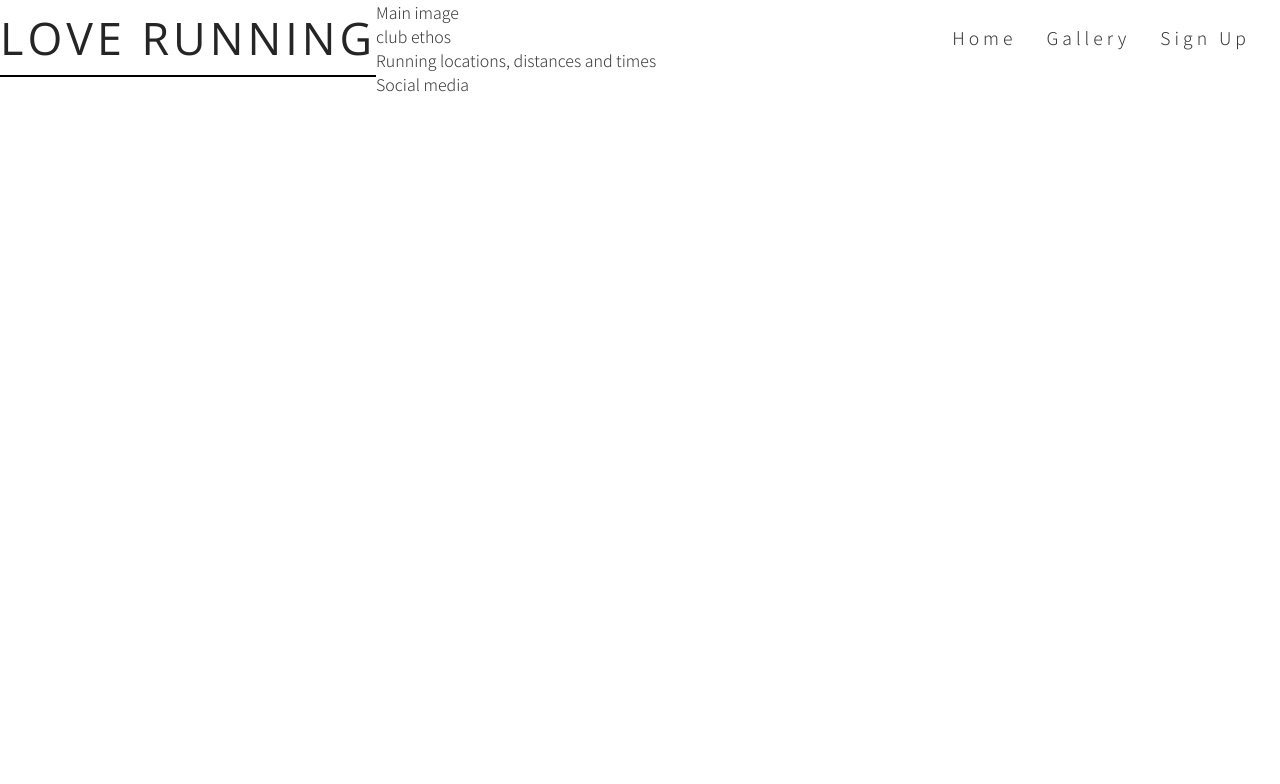
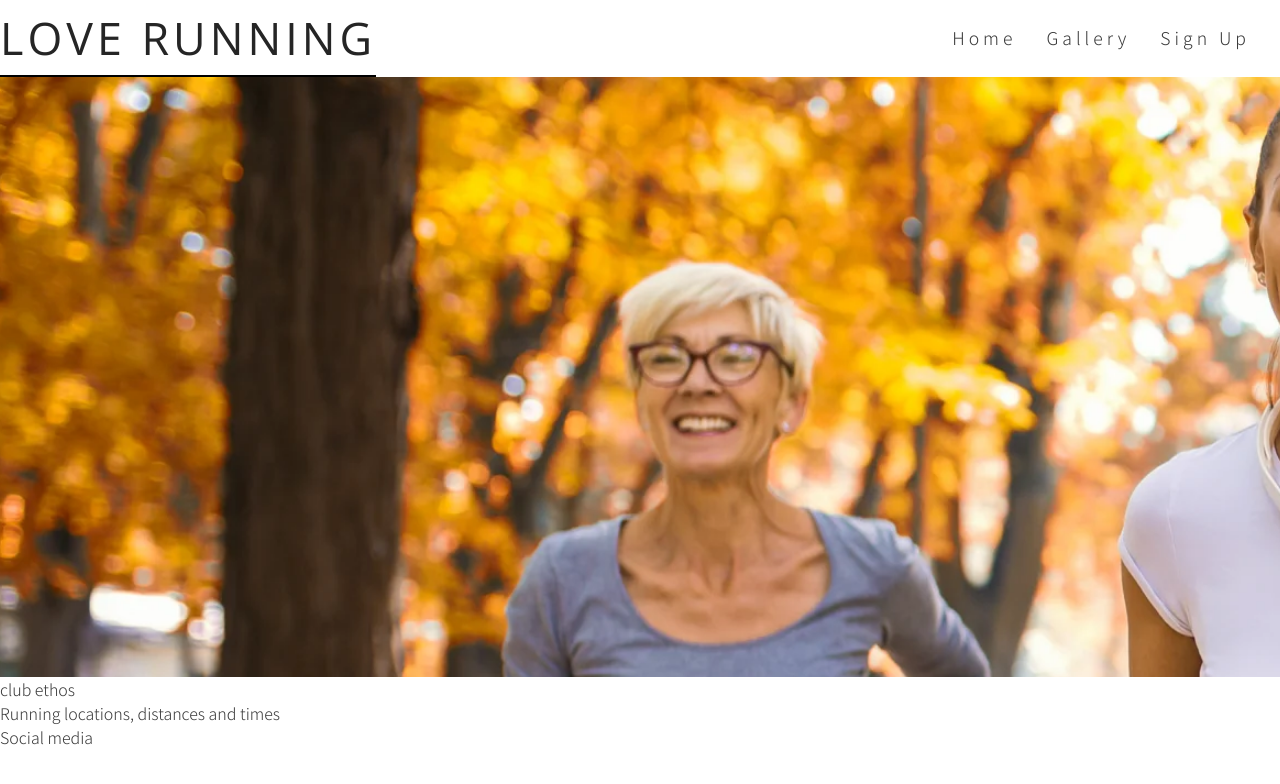
Before and after one commit to Dolantuff/love-running, a plain HTML site: page index.html in a window 1280 px wide. Drawn offline with nearby package versions, Linux system fonts and the light colour scheme.

Commit message:
Added in image and created some style rules for the image

```diff
--- a/assets/css/style.css
+++ b/assets/css/style.css
@@ -51,3 +51,26 @@ h1, h2{
 #menu a:hover{
     border-bottom: 2px solid black;
 }
+#hero-image{
+    height: 600px;
+    width: 100%;
+    background: url("images/hero-image.webp") no-repeat gray;
+    animation-name: hero-zoom;
+    animation-duration: 5s;
+    animation-fill-mode: forwards;
+}
+#hero-outer{
+    height: 600px;
+    width: 100%;
+    /* This helps stop the flow going over the header */
+    overflow: hidden;
+}
+
+@keyframes hero-zoom {
+    from{
+        transform: scale(1);
+    }
+    to{
+        transform: scale(1.1);
+    }
+}
--- a/index.html
+++ b/index.html
@@ -26,8 +26,8 @@
         </nav>
     </header>
 
-    <section>
-        Main image
+    <section id="hero-outer">
+        <div id="hero-image"></div>
     </section>
 
     <section>
```
Also changed, not shown: assets/css/images/hero-image.webp (added).
